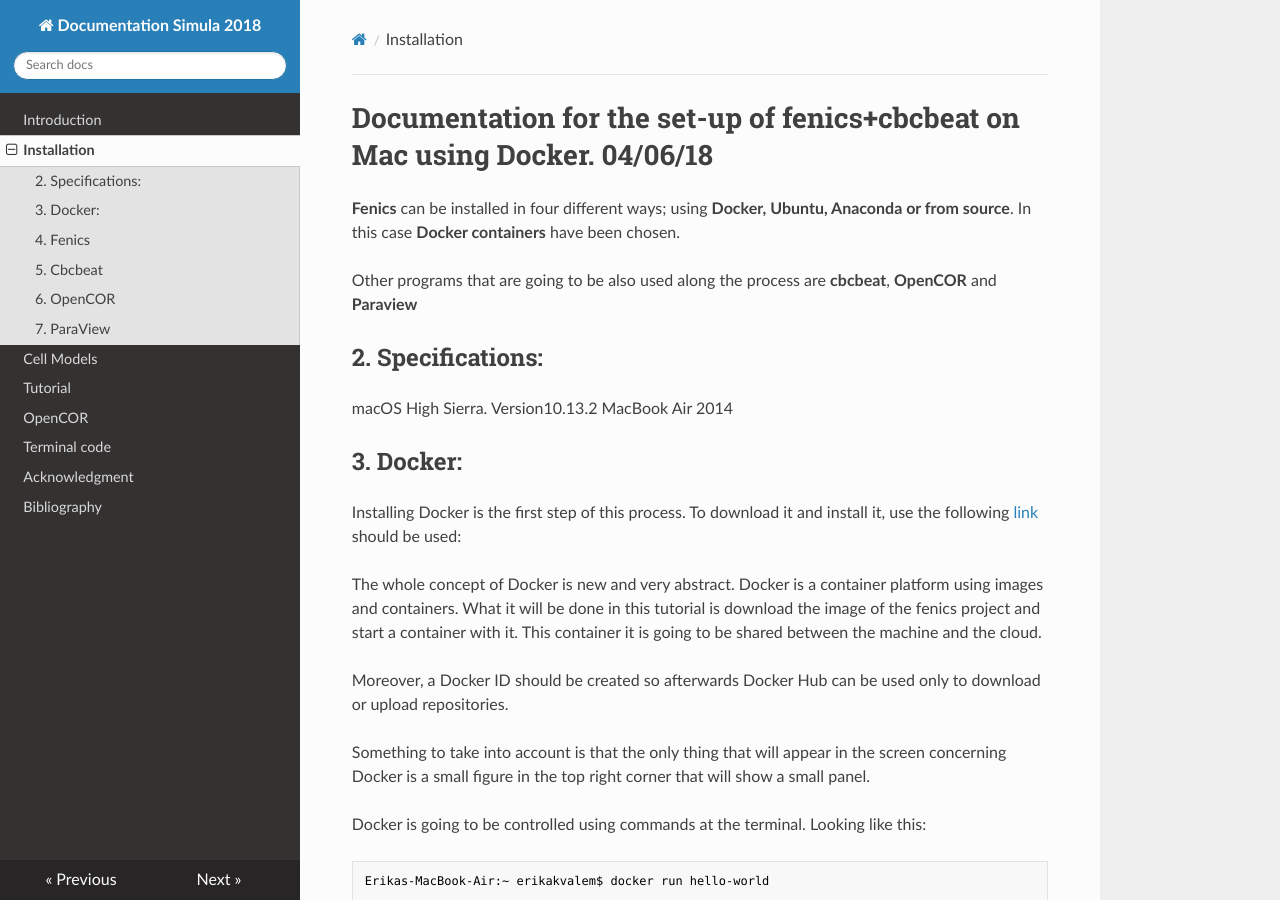
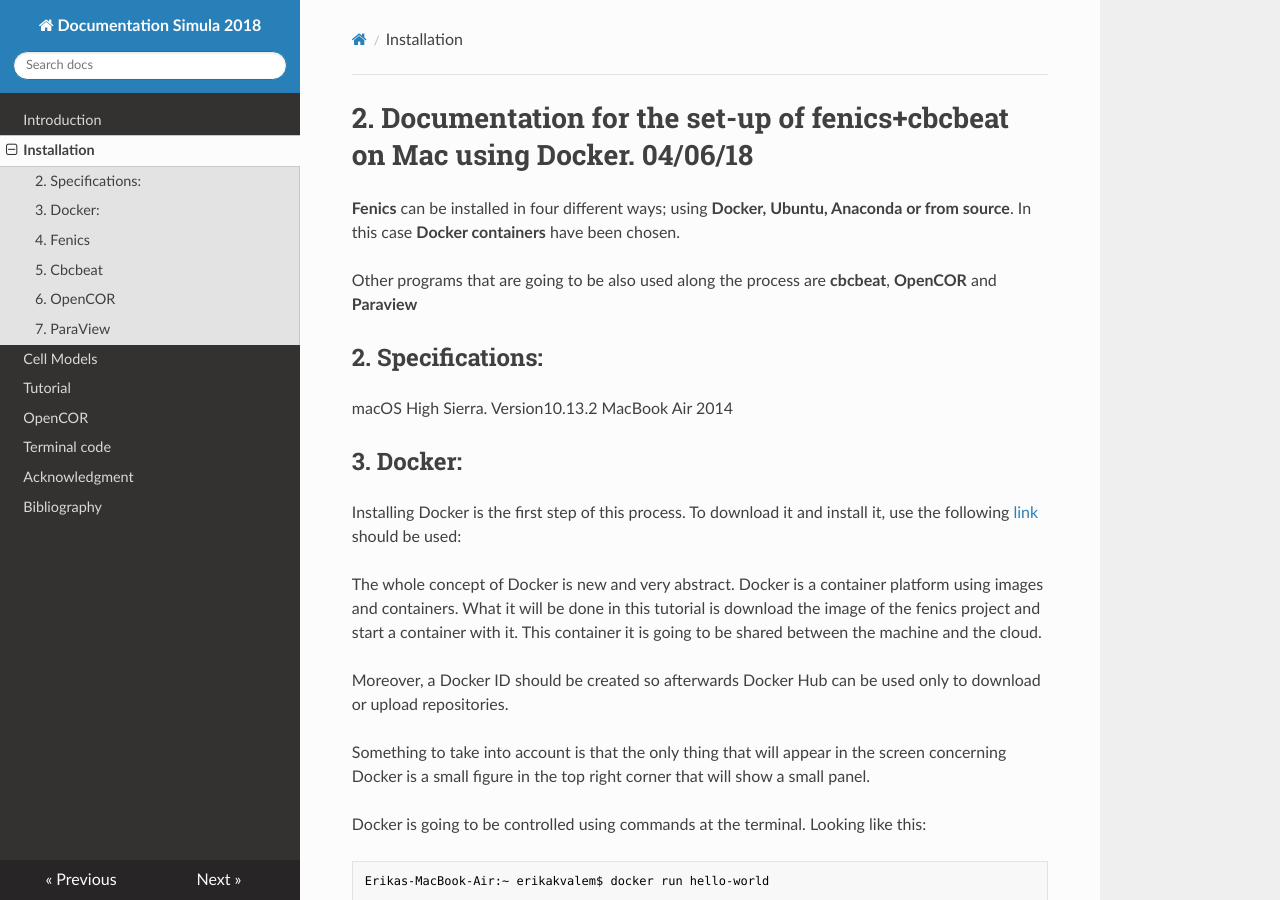
Before and after one commit to ErikaKvalem/Documentation-2018-MkDocs, an MkDocs documentation site: the page built from docs/index.md, in a window 1280 px wide and 900 px high. Built offline with MkDocs 1.6.1, drawn with Linux system fonts in a browser that asks for light colours; nearby versions of some CDN libraries; old or Windows-style settings are respelled for this version of MkDocs.

Commit message:
Update index.md

```diff
--- a/docs/index.md
+++ b/docs/index.md
@@ -1,4 +1,4 @@
-# Documentation for the set-up of fenics+cbcbeat on Mac using Docker. 04/06/18
+#2. Documentation for the set-up of fenics+cbcbeat on Mac using Docker. 04/06/18
 
 **Fenics** can be installed in four different ways; using **Docker, Ubuntu, Anaconda or from source**. In this case **Docker containers** have been chosen.
 
```
